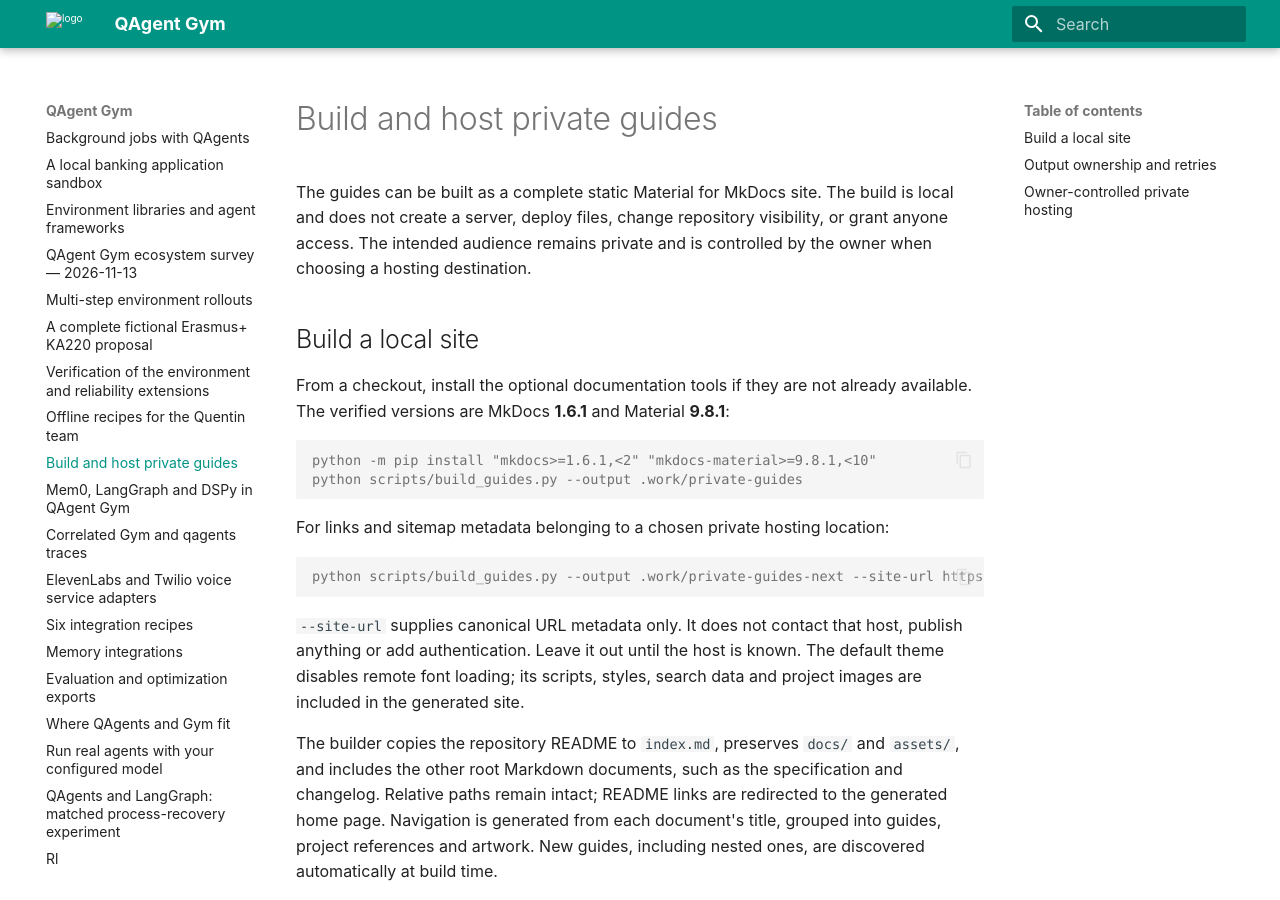
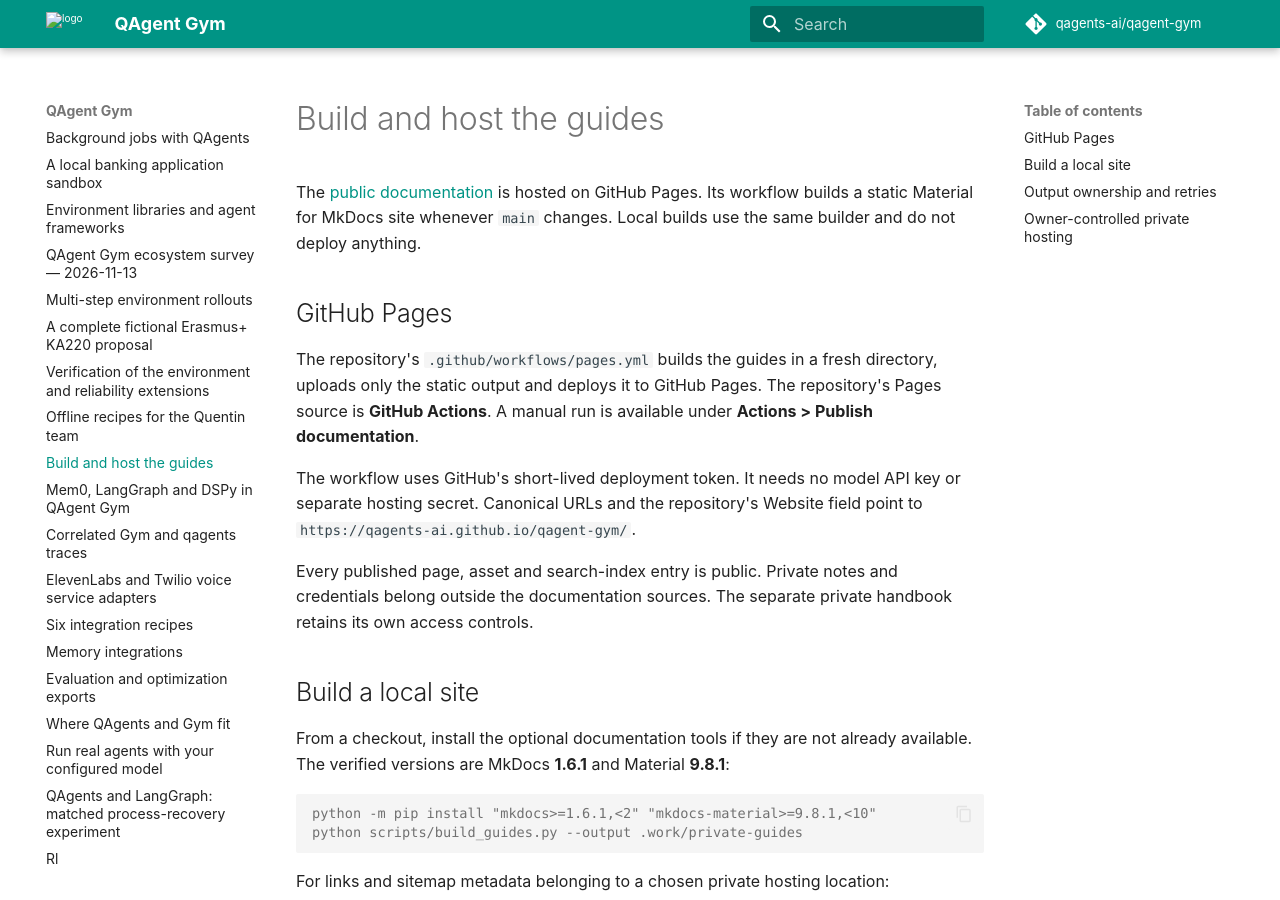
Before and after one commit to qagents-ai/qagent-gym, an MkDocs documentation site: the page built from docs/guides-hosting.md, in a window 1280 px wide and 900 px high. Built offline with MkDocs 1.6.1 and Material for MkDocs 9.7.7, drawn with Linux system fonts in a browser that asks for light colours; comment, search, counter and statistics services are not loaded; some of the changed text lies outside the part shown.

Commit message:
docs: publish documentation on GitHub Pages

```diff
--- a/docs/guides-hosting.md
+++ b/docs/guides-hosting.md
@@ -1,9 +1,23 @@
-# Build and host private guides
+# Build and host the guides
 
-The guides can be built as a complete static Material for MkDocs site. The build
-is local and does not create a server, deploy files, change repository visibility,
-or grant anyone access. The intended audience remains private and is controlled
-by the owner when choosing a hosting destination.
+The [public documentation](https://qagents-ai.github.io/qagent-gym/) is hosted on
+GitHub Pages. Its workflow builds a static Material for MkDocs site whenever
+`main` changes. Local builds use the same builder and do not deploy anything.
+
+## GitHub Pages
+
+The repository's `.github/workflows/pages.yml` builds the guides in a fresh
+directory, uploads only the static output and deploys it to GitHub Pages.
+The repository's Pages source is **GitHub Actions**. A manual run is available
+under **Actions > Publish documentation**.
+
+The workflow uses GitHub's short-lived deployment token. It needs no model API
+key or separate hosting secret. Canonical URLs and the repository's Website
+field point to `https://qagents-ai.github.io/qagent-gym/`.
+
+Every published page, asset and search-index entry is public. Private notes and
+credentials belong outside the documentation sources. The separate private
+handbook retains its own access controls.
 
 ## Build a local site
 
@@ -78,7 +92,8 @@ fall back to a public site or publish a public repository/workflow.
 The owner controls the final hosting action and audience. Building the files is
 not authorization to make them public. No hosting credentials or access tokens
 belong in this site, and static JavaScript must not contain a shared password.
-This repository contains no automatic public deployment workflow.
+The GitHub Pages workflow publishes the public documentation separately from
+any private handbook.
 
 Material 9.8.1 currently emits an upstream lifecycle notice during builds. The
 helper does not suppress it. Dependency upgrades and any future theme migration
--- a/mkdocs.yml
+++ b/mkdocs.yml
@@ -1,4 +1,8 @@
 site_name: QAgent Gym
+site_url: https://qagents-ai.github.io/qagent-gym/
+repo_url: https://github.com/qagents-ai/qagent-gym
+repo_name: qagents-ai/qagent-gym
+edit_uri: ""
 site_description: Persistent context learning, frozen evaluation, and local agent examples.
 strict: true
 use_directory_urls: true
```
Also changed, not shown: README.md (+7 -5 lines), 2 other files.
